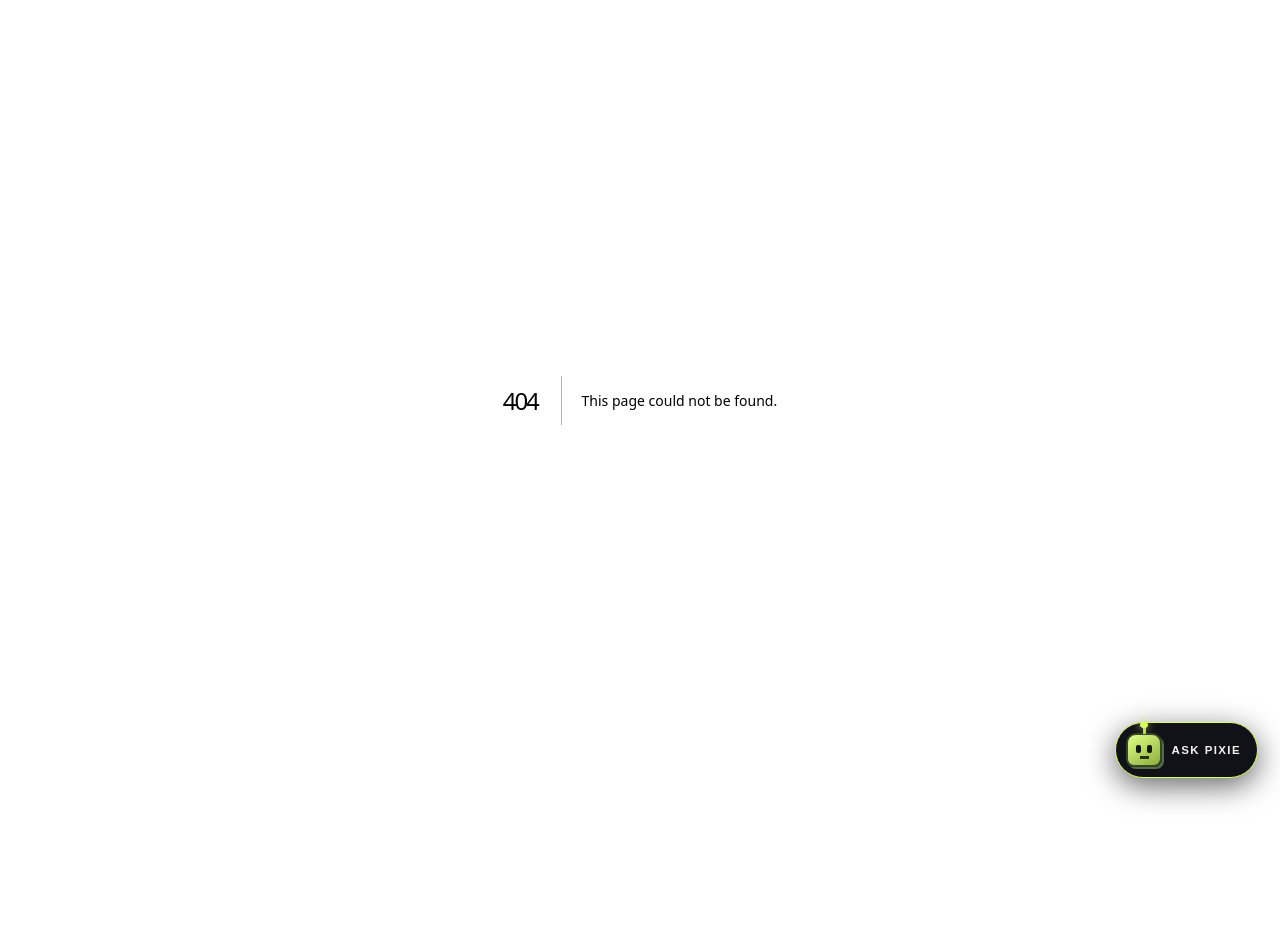
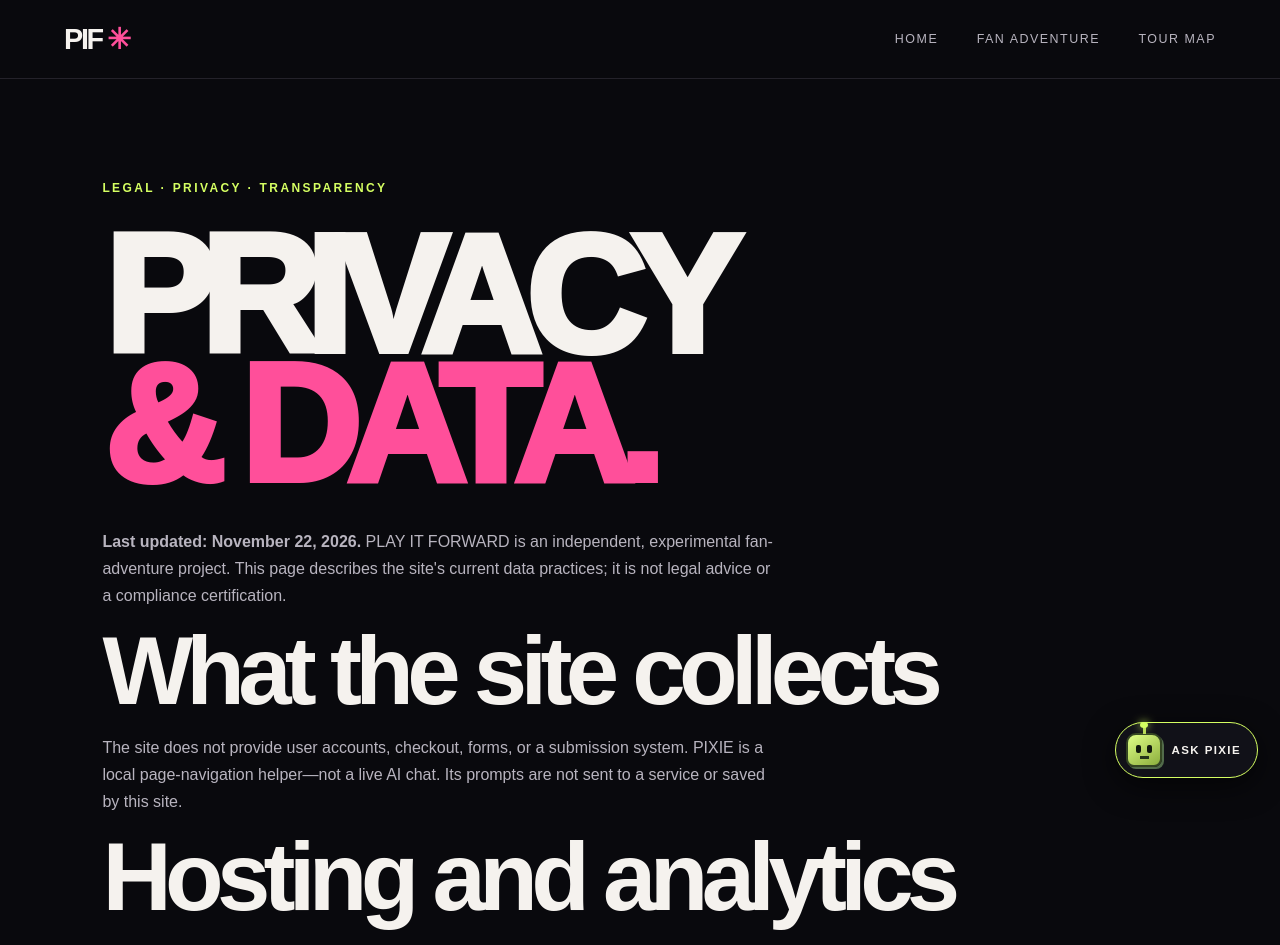
Before and after one commit to Loptr-Lab/pay-it-forward, a Next.js app: page /privacy in a window 1280 px wide. Before the commit this address had no page. Shown: the top 945 px of the page. Before the commit the page ends 800 px from the top, so only its background shows below. Built offline with nearby package versions, Linux system fonts and the light colour scheme.

Commit message:
Add project privacy and data information page

```diff
--- /dev/null
+++ b/src/app/privacy/page.tsx
@@ -0,0 +1,21 @@
+import Link from "next/link";
+import SiteDirectoryFooter from "../components/SiteDirectoryFooter";
+
+export const metadata = { title: "Privacy & Data | PLAY IT FORWARD", description: "Privacy information for the PLAY IT FORWARD project website." };
+
+export default function PrivacyPage() {
+  return <main className="experience-page">
+    <header className="experience-nav"><Link href="/" className="wordmark">PIF<span>✳</span></Link><nav aria-label="Site navigation"><Link href="/">Home</Link><Link href="/adventure/">Fan adventure</Link><Link href="/route/">Tour map</Link></nav></header>
+    <article className="quest-intro">
+      <p className="eyebrow">LEGAL · PRIVACY · TRANSPARENCY</p><h1>PRIVACY<br/><em>&amp; DATA.</em></h1>
+      <p><strong>Last updated: November 22, 2026.</strong> PLAY IT FORWARD is an independent, experimental fan-adventure project. This page describes the site's current data practices; it is not legal advice or a compliance certification.</p>
+      <h2>What the site collects</h2><p>The site does not provide user accounts, checkout, forms, or a submission system. PIXIE is a local page-navigation helper—not a live AI chat. Its prompts are not sent to a service or saved by this site.</p>
+      <h2>Hosting and analytics</h2><p>The site is published through GitHub Pages. The project currently includes Microsoft Clarity analytics code. Clarity may collect interaction, device, browser, and usage information, including session recordings or heatmaps depending on its configuration. Microsoft and hosting providers may process technical data under their own policies. We have not independently audited the current Clarity settings or retention configuration. See Microsoft's privacy information for details.</p>
+      <h2>External links and embeds</h2><p>Links to maps, music services, social platforms, ticketing, publications, and other sites take you to third-party services with their own privacy practices. Opening those services may disclose connection information to them. Embedded or optional third-party content may also load their own resources.</p>
+      <h2>Choices</h2><p>You can browse without signing in, buying anything, posting, or using PIXIE. You can use browser privacy controls and block analytics scripts, though some features or measurements may not work as intended.</p>
+      <h2>Contact and corrections</h2><p>For privacy questions or correction requests, contact the project through the public repository. Do not include sensitive personal information in public issues.</p>
+      <p><a href="https://www.microsoft.com/en-us/privacy/privacystatement" target="_blank" rel="noreferrer">Microsoft Privacy Statement ↗</a> · <a href="https://pages.github.com/" target="_blank" rel="noreferrer">GitHub Pages ↗</a></p>
+      <p className="disclaimer">Independent project. No artist, label, venue, platform, or service endorsement is implied.</p>
+    </article><SiteDirectoryFooter tagline="PRIVACY · INDEPENDENT · FAN-LED" />
+  </main>;
+}
```
